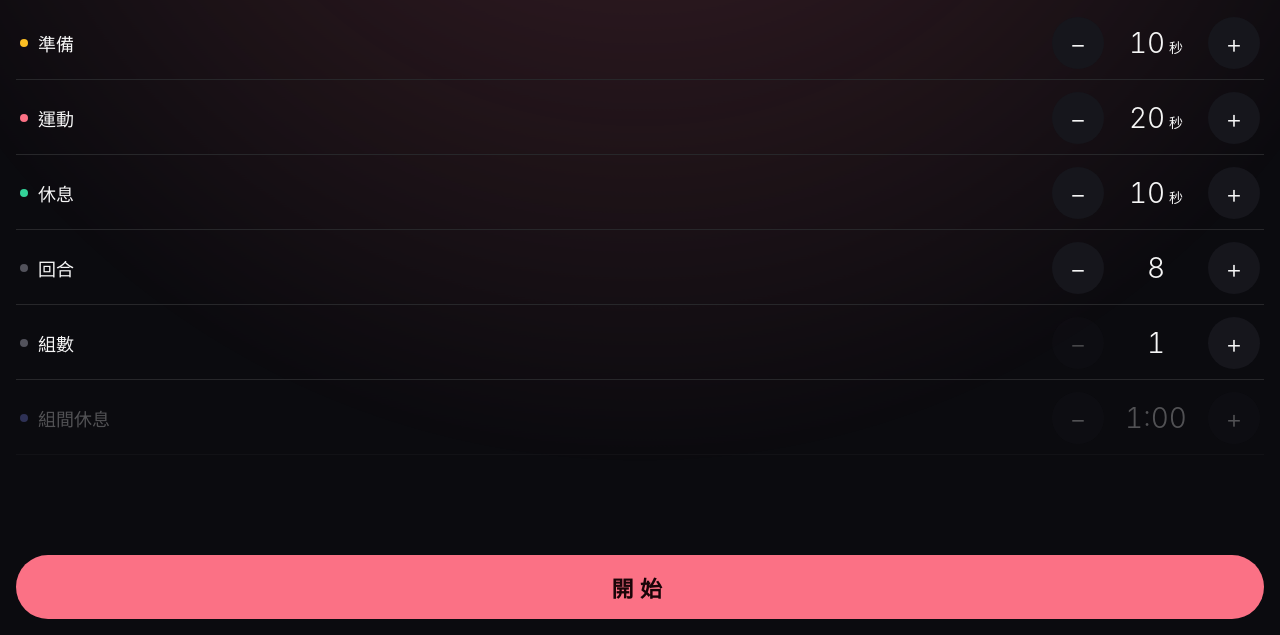
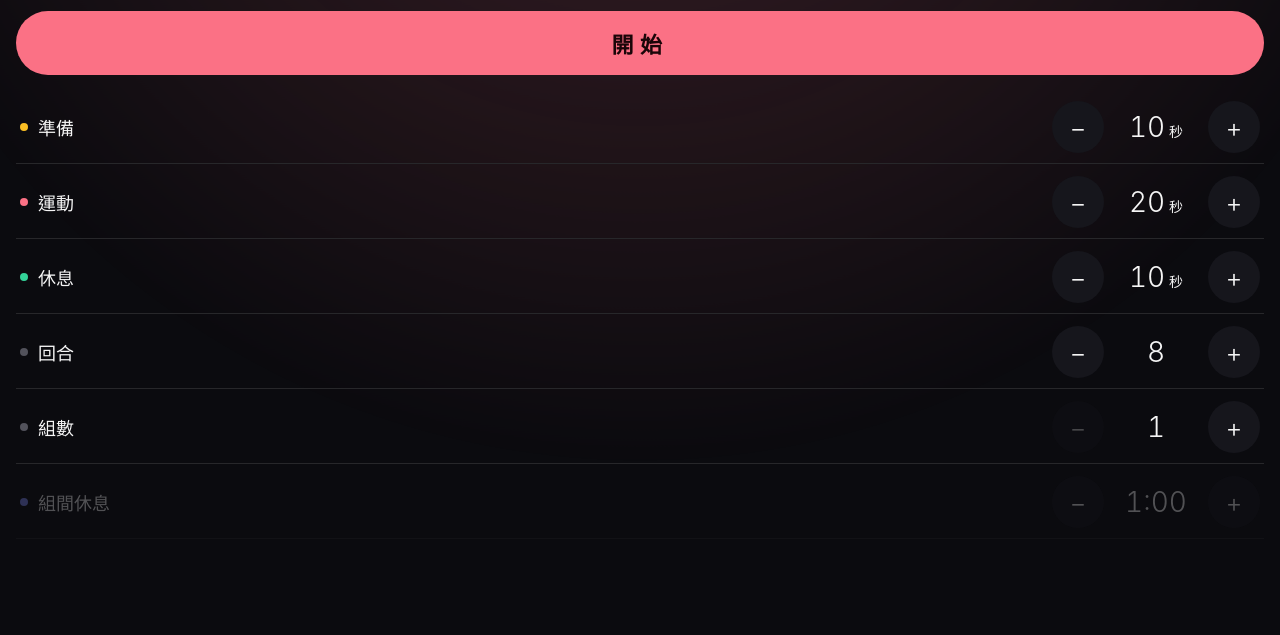
Before and after one commit to lolotw-sudo/interval-timer, a plain HTML site: page design/settings.html in a window 1280 px wide. Shown: the part 165-800 px from the top of the page. Drawn offline with Linux system fonts and the light colour scheme.

Commit message:
設定頁：開始按鈕移到總時間下方
Co-Authored-By: Claude Opus 5.5 <noreply@anthropic.com>

```diff
--- a/design/settings.html
+++ b/design/settings.html
@@ -33,7 +33,7 @@
   .step { width: 52px; height: 52px; border-radius: 50%; background: var(--card); font-size: 26px; font-weight: 300; transition: transform .12s var(--ease), background .2s; touch-action: manipulation; }
   .step:active { transform: scale(.9); background: #26262e; }
   .step:disabled { opacity: .25; }
-  #go { margin-top: 16px; height: 64px; border-radius: 99px; background: #fb7185; color: #1a0508; font-size: 22px; font-weight: 600; letter-spacing: .3em; transition: transform .15s var(--ease); }
+  #go { margin: 4px 0 16px; height: 64px; border-radius: 99px; background: #fb7185; color: #1a0508; font-size: 22px; font-weight: 600; letter-spacing: .3em; transition: transform .15s var(--ease); }
   #go:active { transform: scale(.97); }
   /* 常用設定：底部抽屜 */
   dialog { margin: auto 0 0; width: 100%; max-width: 100%; max-height: 80vh; border: 0; padding: 8px 16px max(20px, env(safe-area-inset-bottom)); border-radius: 24px 24px 0 0; background: #16161c; color: inherit; transform: translateY(100%); transition: transform .4s var(--ease); }
@@ -70,8 +70,8 @@
   <button class="icon" id="sound" aria-pressed="true" aria-label="聲音">🔊</button>
 </header>
 <div id="total" aria-live="polite"><small>總時間</small><b id="tt"></b></div>
+<button id="go">開始</button>
 <ul id="rows"></ul>
-<button id="go">開始</button>
 
 <dialog id="sheet" aria-label="常用設定">
   <div class="grab"></div>
```
